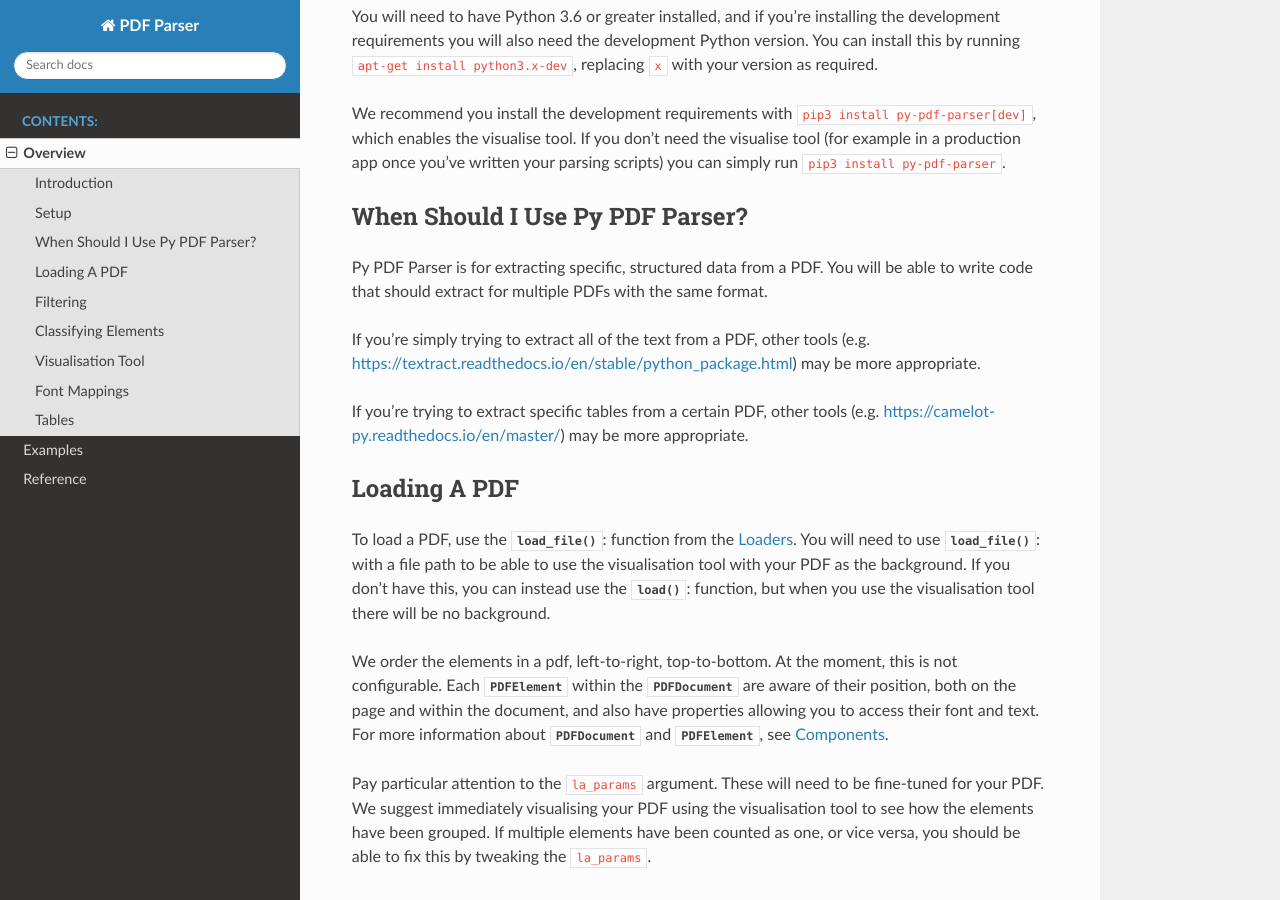
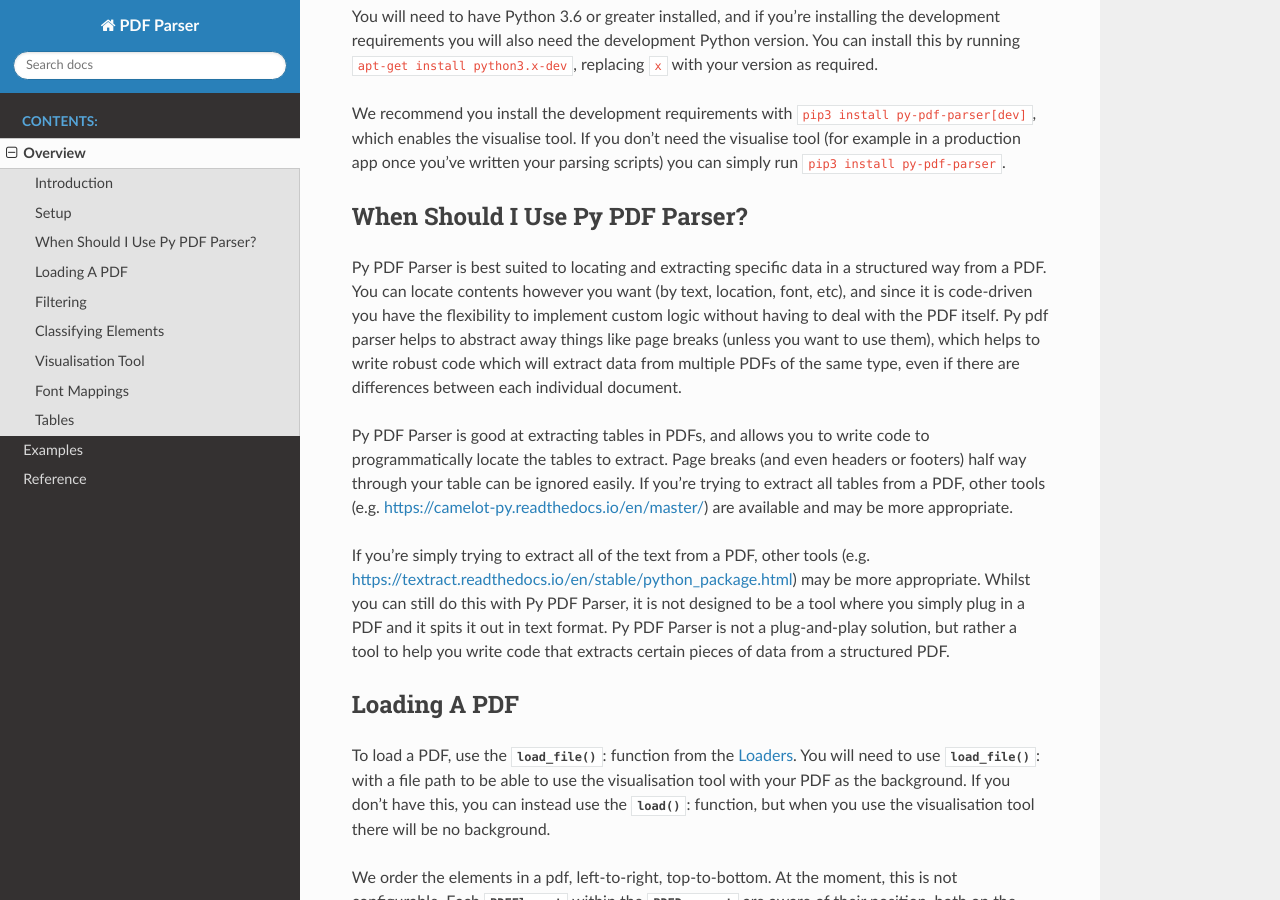
Before and after one commit to JeffUlan/py-pdf-parser, a Sphinx documentation site: the page built from docs/source/overview.rst, in a window 1280 px wide and 900 px high, scrolled down 483 px. Built offline with Sphinx 7.4.7 and the Read the Docs theme 2.0.0, drawn with Linux system fonts in a browser that asks for light colours.

Commit message:
[docs] Update 'When should I use Py PDF Parser'
Closes #108.

This section now also gives a definition (albeit a fairly basic one) of
the scope of this project, which may be helpful to point at in the
future.

```diff
--- a/docs/source/overview.rst
+++ b/docs/source/overview.rst
@@ -18,11 +18,11 @@
 When Should I Use Py PDF Parser?
 --------------------------------
 
-Py PDF Parser is for extracting specific, structured data from a PDF. You will be able to write code that should extract for multiple PDFs with the same format.
+Py PDF Parser is best suited to locating and extracting specific data in a structured way from a PDF. You can locate contents however you want (by text, location, font, etc), and since it is code-driven you have the flexibility to implement custom logic without having to deal with the PDF itself. Py pdf parser helps to abstract away things like page breaks (unless you want to use them), which helps to write robust code which will extract data from multiple PDFs of the same type, even if there are differences between each individual document.
 
-If you're simply trying to extract all of the text from a PDF, other tools (e.g. https://textract.readthedocs.io/en/stable/python_package.html) may be more appropriate.
+Py PDF Parser is good at extracting tables in PDFs, and allows you to write code to programmatically locate the tables to extract. Page breaks (and even headers or footers) half way through your table can be ignored easily. If you're trying to extract all tables from a PDF, other tools (e.g. https://camelot-py.readthedocs.io/en/master/) are available and may be more appropriate.
 
-If you're trying to extract specific tables from a certain PDF, other tools (e.g. https://camelot-py.readthedocs.io/en/master/) may be more appropriate.
+If you're simply trying to extract all of the text from a PDF, other tools (e.g. https://textract.readthedocs.io/en/stable/python_package.html) may be more appropriate. Whilst you can still do this with Py PDF Parser, it is not designed to be a tool where you simply plug in a PDF and it spits it out in text format. Py PDF Parser is not a plug-and-play solution, but rather a tool to help you write code that extracts certain pieces of data from a structured PDF.
 
 Loading A PDF
 -------------
```
